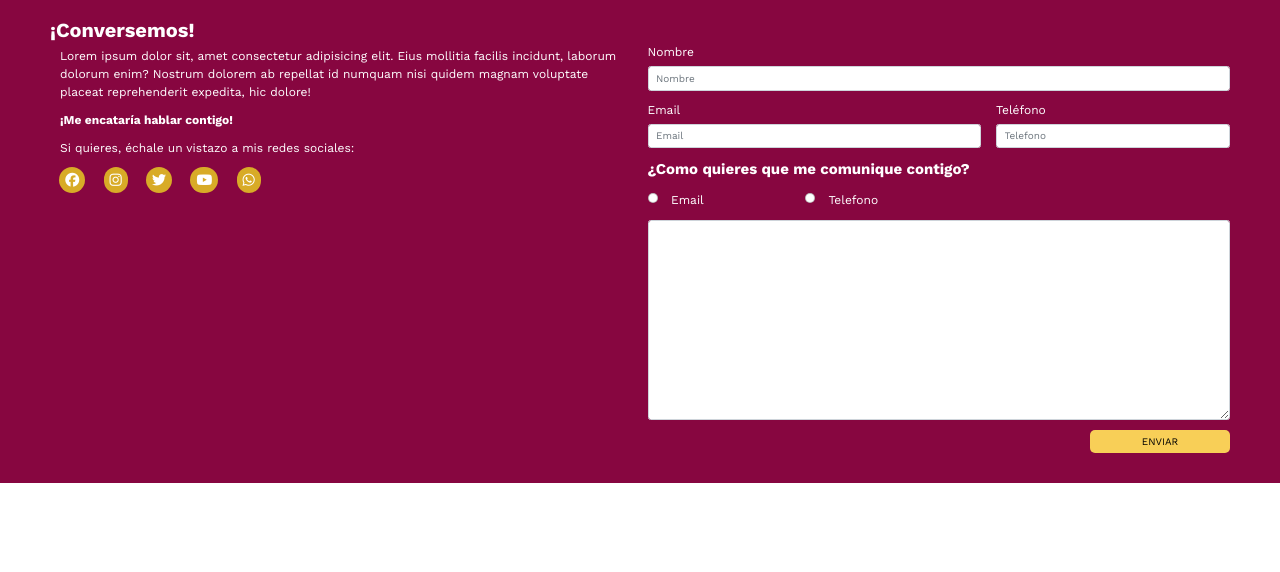
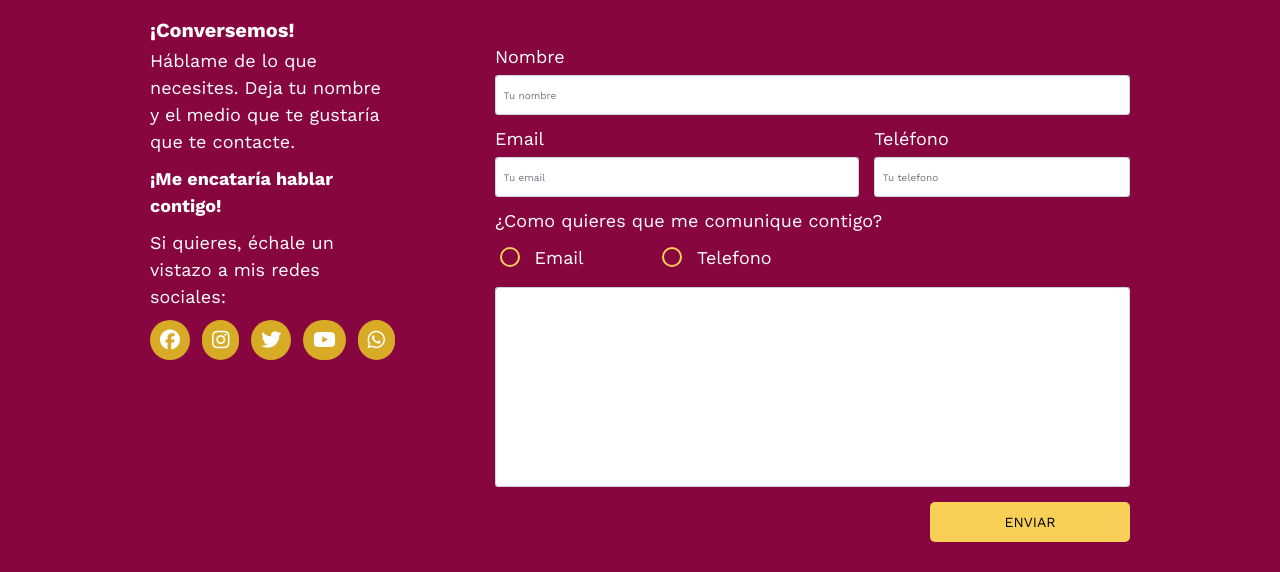
Before and after one commit to TomasFoti/Proyecto-coder-Jeruncio-Clown, a website: page index.html in a window 1280 px wide. Shown: the part 962-1534 px from the top of the page. Before the commit the page ends 1445 px from the top, so only its background shows below. Drawn offline with nearby package versions, Linux system fonts and the light colour scheme.

Commit message:
completado el estilo del index

```diff
--- a/index.html
+++ b/index.html
@@ -113,12 +113,6 @@
               class="d-block header__carrousel__imgs__img"
               alt="..."
             />
-            <!-- <div class="carousel-caption d-none d-md-block">
-              <h5>First slide label</h5>
-              <p>
-                Some representative placeholder content for the first slide.
-              </p>
-            </div> -->
           </div>
           <div class="carousel-item">
             <img
@@ -126,12 +120,6 @@
               class="d-block header__carrousel__imgs__img"
               alt="..."
             />
-            <!-- <div class="carousel-caption d-none d-md-block">
-              <h5>Second slide label</h5>
-              <p>
-                Some representative placeholder content for the second slide.
-              </p>
-            </div> -->
           </div>
           <div class="carousel-item">
             <img
@@ -139,32 +127,8 @@
               class="d-block header__carrousel__imgs__img"
               alt="..."
             />
-            <!-- <div class="carousel-caption d-none d-md-block">
-              <h5>Third slide label</h5>
-              <p>
-                Some representative placeholder content for the third slide.
-              </p>
-            </div> -->
           </div>
         </div>
-        <!-- <button
-          class="carousel-control-prev"
-          type="button"
-          data-bs-target="#carouselExampleCaptions"
-          data-bs-slide="prev"
-        >
-          <span class="carousel-control-prev-icon" aria-hidden="true"></span>
-          <span class="visually-hidden">Previous</span>
-        </button>
-        <button
-          class="carousel-control-next"
-          type="button"
-          data-bs-target="#carouselExampleCaptions"
-          data-bs-slide="next"
-        >
-          <span class="carousel-control-next-icon" aria-hidden="true"></span>
-          <span class="visually-hidden">Next</span>
-        </button> -->
       </div>
       <!--Fin carousel***********************************-->
     </header>
@@ -172,17 +136,14 @@
 
     <!--*********************************FOOTER****************************************-->
     <footer id="footer" class="footer">
-      <div class="row">
-        <div class="col footer__conversemos">
+      <div class="footer__conversemos">
         <div class="footer__conversemos__titulo">
           <h4 class="footer__conversemos__titulo__texto">¡Conversemos!</h4>
         </div>
         <div class="footer__conversemos__parrafo">
           <p class="footer__conversemos__parrafo__texto">
-              Lorem ipsum dolor sit, amet consectetur adipisicing elit. Eius
-              mollitia facilis incidunt, laborum dolorum enim? Nostrum dolorem
-              ab repellat id numquam nisi quidem magnam voluptate placeat
-              reprehenderit expedita, hic dolore!
+            Háblame de lo que necesites. Deja tu nombre y el medio que te
+            gustaría que te contacte.
           </p>
         </div>
         <div class="footer__conversemos__parrafo2">
@@ -224,7 +185,7 @@
           ></a>
         </div>
       </div>
-        <div class="col">
+      <div>
         <form action="" class="footer__formIndex">
           <div class="footer__formIndex__nombre">
             <label for="input-nombre" class="footer__formIndex__nombre__label"
@@ -233,8 +194,8 @@
             <input
               id="input-nombre"
               type="text"
-                class="form-control mt-2"
-                placeholder="Nombre"
+              class="form-control mt-2 footer__formIndex__nombre__input"
+              placeholder="Tu nombre"
               aria-label="Nombre"
             />
           </div>
@@ -247,8 +208,8 @@
               <input
                 id="input-email"
                 type="email"
-                  class="form-control mt-2"
-                  placeholder="Email"
+                class="form-control mt-2 footer__formIndex__email__input"
+                placeholder="Tu email"
                 id="inputEmail4"
               />
             </div>
@@ -261,8 +222,8 @@
               <input
                 id="input-telefono"
                 type="tel"
-                  class="form-control mt-2"
-                  placeholder="Telefono"
+                class="form-control mt-2 footer__formIndex__telefono__input"
+                placeholder="Tu telefono"
                 aria-label="Telefono"
               />
             </div>
@@ -305,23 +266,21 @@
           </div>
 
           <div class="form-floating footer__formIndex__comentarios">
-              <textarea
-                class="form-control footer__formIndex__comentarios__textArea"
-                placeholder="Leave a comment here"
-                id="floatingTextarea2"
-                style="height: 200px"
-              ></textarea>
+            <input
+              id="input-nombre"
+              type="text"
+              class="form-control mt-4 mb-4 footer__formIndex__comentarios__input"
+              placeholder="Escribe tu mensaje aqui..."
+              aria-label="Comentario"
+              style="height: 20rem"
+            />
           </div>
           <div class="mt-3 footer__formIndex__botonSubmit">
-              <button
-                type="submit"
-                class="footer__formIndex__botonSubmit__boton"
-              >
+            <button type="submit" class="footer__formIndex__botonSubmit__boton">
               ENVIAR
             </button>
           </div>
         </form>
-        </div>
       </div>
     </footer>
     <!--*******************************FIN FOOTER**************************************-->
--- a/scss/contacto/_header_contacto.scss
+++ b/scss/contacto/_header_contacto.scss
@@ -1,12 +1,9 @@
+// .faceDegreed {
+//   background-image: linear-gradient($rosa, transparent);
+// }
 .headerContacto {
   background-image: url(../../imagenes/jeruncioCall.png);
   height: 80rem;
-  // background: linear-gradient(
-  //   180deg,
-  //   rgba(255, 235, 244, 0) 41.67%,
-  //   #ffd5e8 100%
-  // );
-  // width: 100%;
   background-size: cover;
   position: relative;
 
@@ -14,7 +11,7 @@
     display: flex;
     justify-content: space-between;
     height: 8rem;
-    position: absolute;
+    // position: absolute;
     width: 100%;
     &__logo {
       font-size: 1.5rem;
@@ -43,16 +40,16 @@
     }
   }
   &__row2 {
-    display: flex;
-    justify-content: flex-start;
-    align-items: center;
+    // display: flex;
+    // justify-content: flex-start;
+    // align-items: center;
     position: absolute;
-    top: 50rem;
-    left: 25rem;
-    &__presentacion {
-      display: flex;
-      flex-direction: column;
-      // margin-bottom: 20rem;
+    top: 90%;
+    right: 15%;
+    &__text {
+      font-family: $fontWorkSans;
+      font-weight: 700;
+      font-size: 4rem;
     }
   }
 }
--- a/scss/index/_footer_index.scss
+++ b/scss/index/_footer_index.scss
@@ -1,8 +1,9 @@
 .footer {
-  display: flex;
+  display: grid;
+  grid-template-columns: 25% 75%;
   background-color: $bordo;
   color: $blanco;
-  padding: 2rem 5rem 3rem;
+  padding: 2rem 15rem 3rem;
   &__conversemos {
     &__titulo {
       &__texto {
@@ -11,88 +12,104 @@
       }
     }
     &__parrafo {
-      padding-left: 1rem;
       &__texto {
-        font-size: 1.2rem;
+        font-size: 1.8rem;
+        font-family: $fontWorkSans;
+        font-weight: 400;
       }
     }
     &__parrafo2 {
-      padding-left: 1rem;
       &__texto {
-        font-size: 1.2rem;
+        font-size: 1.8rem;
+        font-family: $fontWorkSans;
         font-weight: 700;
       }
     }
     &__tituloRedes {
-      padding-left: 1rem;
       &__texto {
-        font-size: 1.2rem;
+        font-size: 1.8rem;
+        font-family: $fontWorkSans;
+        font-weight: 400;
       }
     }
     &__redes {
       display: flex;
-      width: 22rem;
-      justify-content: space-around;
+      justify-content: space-between;
 
       &__links {
         background-color: $amarillo-oscuro;
         border-radius: 3rem;
-        padding: 0.6rem;
+        padding: 1rem;
         display: flex;
         text-decoration: none;
 
         &__img {
           color: $blanco;
-          font-size: 1.4rem;
+          font-size: 2rem;
         }
       }
     }
   }
   &__formIndex {
     margin-top: 2.5rem;
+    margin-left: 10rem;
     &__nombre {
       &__label {
-        font-size: 1.2rem;
+        font-size: 1.8rem;
+        font-family: $fontWorkSans;
+        font-weight: 400;
+      }
+      &__input {
+        font-size: 1.8rem;
+        height: 4rem;
       }
     }
     &__email {
       &__label {
-        font-size: 1.2rem;
+        font-size: 1.8rem;
+        font-family: $fontWorkSans;
+        font-weight: 400;
+      }
+      &__input {
+        height: 4rem;
+        font-size: 1.8rem;
       }
     }
     &__telefono {
       &__label {
-        font-size: 1.2rem;
+        font-size: 1.8rem;
+        font-family: $fontWorkSans;
+        font-weight: 400;
+      }
+      &__input {
+        height: 4rem;
       }
     }
     &__pregunta {
       &__texto {
-        font-size: 1.5rem;
-        font-weight: 600;
+        font-size: 1.8rem;
+        font-family: $fontWorkSans;
+        font-weight: 400;
       }
     }
     &__optionEmail {
       display: flex;
       align-items: center;
-      margin-left: 0.8rem;
-      &__input {
-        background-color: transparent;
-      }
+      margin-left: 1.2rem;
       &__label {
-        font-size: 1.2rem;
-        margin-left: 0.8rem;
+        font-size: 1.8rem;
+        font-family: $fontWorkSans;
+        font-weight: 400;
       }
     }
     &__optionTelefono {
       display: flex;
       align-items: center;
-      margin-left: 0.8rem;
-      &__input {
-        background-color: transparent;
-      }
+
       &__label {
-        font-size: 1.2rem;
-        margin-left: 0.8rem;
+        font-size: 1.8rem;
+        font-family: $fontWorkSans;
+        font-weight: 400;
       }
     }
 
@@ -100,13 +117,23 @@
       display: flex;
       justify-content: flex-end;
       &__boton {
-        width: 14rem;
-        height: 2.3rem;
+        width: 20rem;
+        height: 4rem;
         background-color: $amarillo;
         border-radius: 0.5rem;
         border: none;
-        font-weight: 500;
+        font-family: $fontWorkSans;
+        font-weight: 400;
+        font-size: 1.4rem;
       }
     }
   }
 }
+input[type="radio"] {
+  border: 0.2rem solid $amarillo;
+  width: 2rem;
+  height: 2rem;
+  border-radius: 100%;
+  background-color: transparent;
+  margin-right: 1.5rem;
+}
```
Also changed, not shown: pages/Contacto.html (+21 -47 lines), css/style.css. Lines whose indentation alone changed are shown as unchanged.
